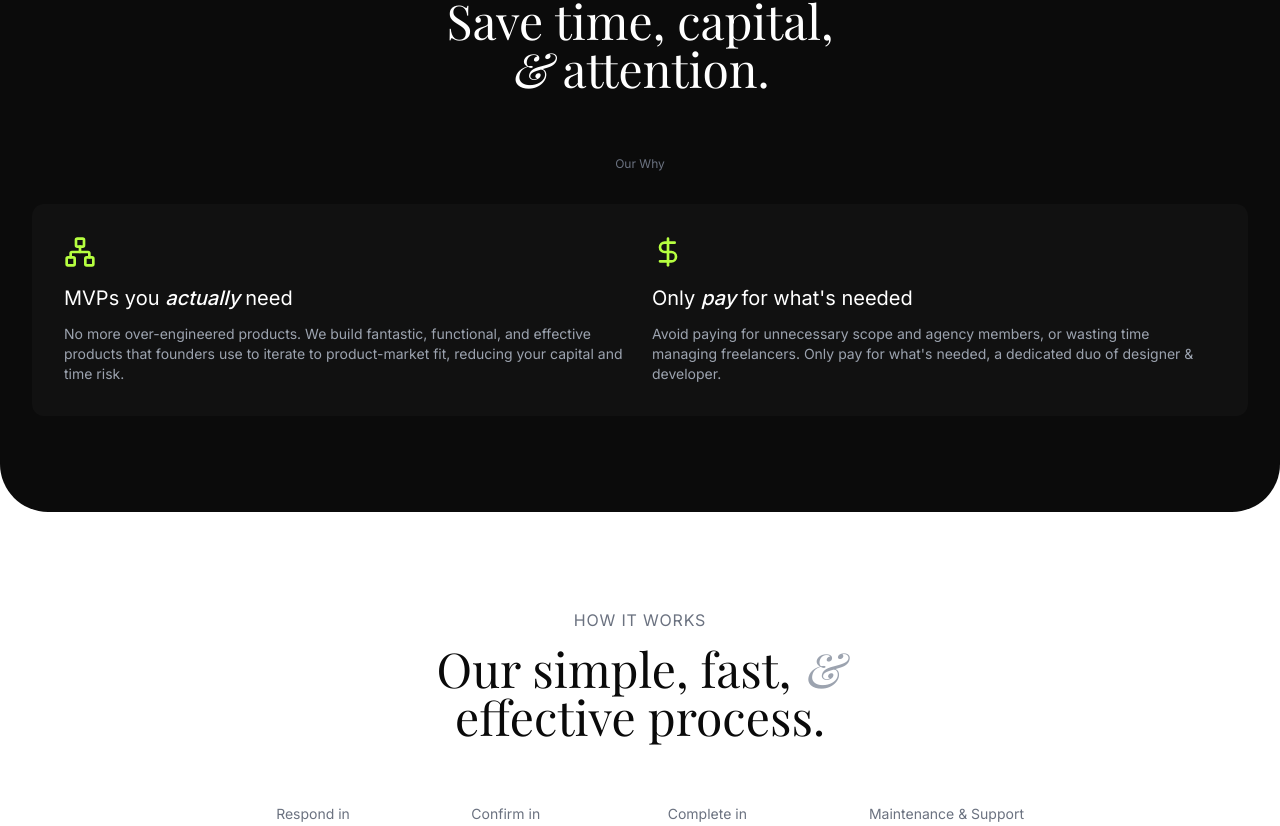
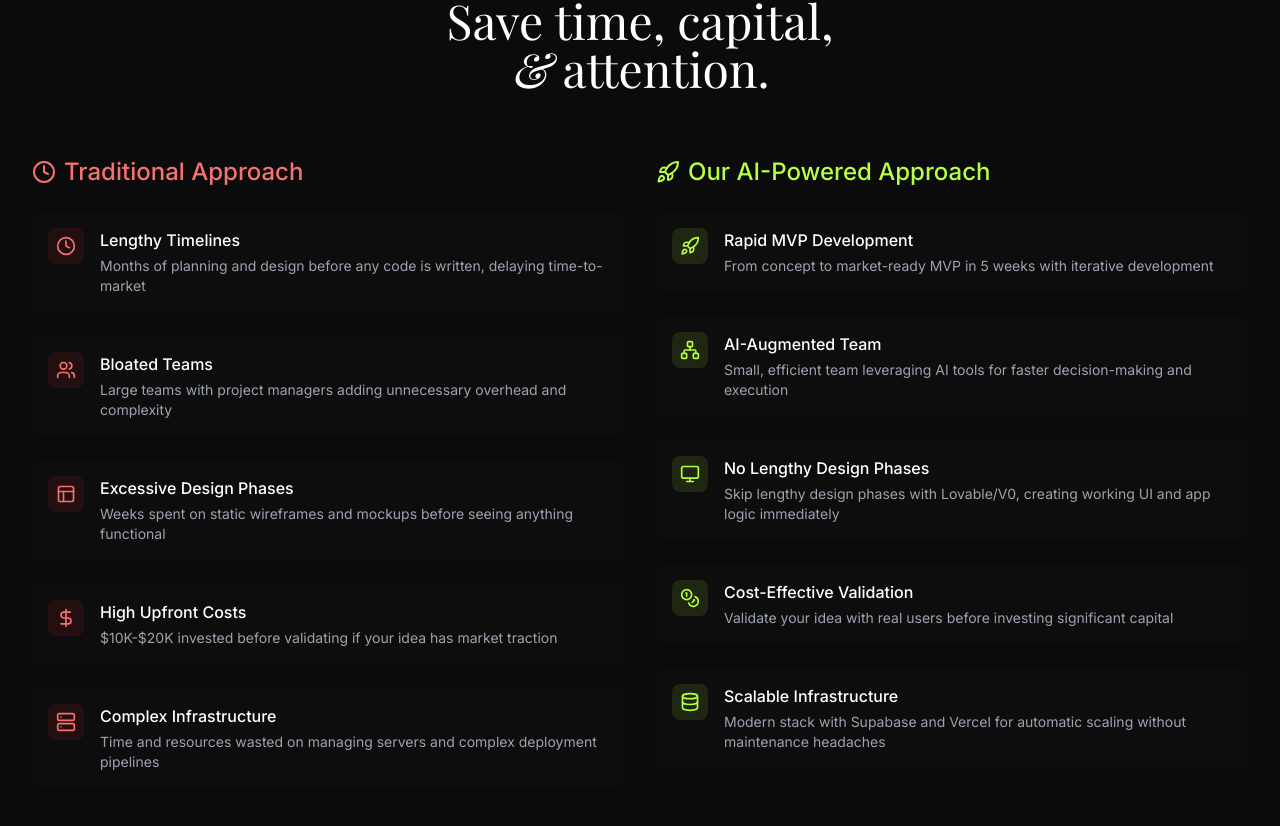
Before and after one commit to samtaxak11/buildrush, a Next.js app: page / in a window 1280 px wide. Shown: the part 3094-3920 px from the top of the page. Built offline with nearby package versions, Linux system fonts and the light colour scheme; a web font is replaced by a local one.

Commit message:
Update Why Us Section with Comparison

```diff
--- a/components/WhyUsSection.tsx
+++ b/components/WhyUsSection.tsx
@@ -1,61 +1,64 @@
 "use client";
 
 import { motion } from "framer-motion";
-import { Check, X, HelpCircle, Network, DollarSign } from "lucide-react";
+import { Clock, Users, Layout, DollarSign, Server, Network, Rocket, Database, Monitor, Coins } from "lucide-react";
 
-const comparisons = [
+const approaches = {
+  traditional: [
     {
-    title: "Freelancers/Hires",
-    features: [
-      { name: "Custom product", value: true },
-      { name: "Expensive (£30k+)", value: false },
-      { name: "Long duration (3+ months)", value: false },
-      { name: "Self-managed process", value: false },
-      { name: "Lack founder/MVP awareness", value: false },
-    ],
+      icon: Clock,
+      title: "Lengthy Timelines",
+      description: "Months of planning and design before any code is written, delaying time-to-market"
     },
     {
-    title: "Agencies",
-    features: [
-      { name: "Custom product", value: true },
-      { name: "Expensive (£40k+)", value: false },
-      { name: "Long duration (3+ months)", value: false },
-      { name: "Intense process", value: false },
-      { name: "Lack MVP awareness", value: false },
-    ],
+      icon: Users,
+      title: "Bloated Teams",
+      description: "Large teams with project managers adding unnecessary overhead and complexity"
     },
     {
-    title: "Simple Suite",
-    features: [
-      { name: "Custom product", value: true },
-      { name: "Great value (£7.5k)", value: true },
-      { name: "Short duration (4-6 weeks)", value: true },
-      { name: "Simple process", value: true },
-      { name: "Founder & MVP awareness", value: true },
-    ],
-    highlighted: true,
+      icon: Layout,
+      title: "Excessive Design Phases",
+      description: "Weeks spent on static wireframes and mockups before seeing anything functional"
     },
     {
-    title: "No-Code",
-    features: [
-      { name: "Limited product", value: false },
-      { name: "Low cost", value: true },
-      { name: "Long duration (3+ months)", value: false },
-      { name: "Difficult process", value: false },
-      { name: "Self Awareness", value: null },
-    ],
+      icon: DollarSign,
+      title: "High Upfront Costs",
+      description: "$10K-$20K invested before validating if your idea has market traction"
     },
     {
-    title: "Technical Co-Founder",
-    features: [
-      { name: "Custom product", value: true },
-      { name: "High cost (50% ownership)", value: false },
-      { name: "Long duration (4+ months)", value: false },
-      { name: "Intense process", value: false },
-      { name: "Self Awareness", value: null },
+      icon: Server,
+      title: "Complex Infrastructure",
+      description: "Time and resources wasted on managing servers and complex deployment pipelines"
+    }
   ],
+  aiPowered: [
+    {
+      icon: Rocket,
+      title: "Rapid MVP Development",
+      description: "From concept to market-ready MVP in 5 weeks with iterative development"
     },
-];
+    {
+      icon: Network,
+      title: "AI-Augmented Team",
+      description: "Small, efficient team leveraging AI tools for faster decision-making and execution"
+    },
+    {
+      icon: Monitor,
+      title: "No Lengthy Design Phases",
+      description: "Skip lengthy design phases with Lovable/V0, creating working UI and app logic immediately"
+    },
+    {
+      icon: Coins,
+      title: "Cost-Effective Validation",
+      description: "Validate your idea with real users before investing significant capital"
+    },
+    {
+      icon: Database,
+      title: "Scalable Infrastructure",
+      description: "Modern stack with Supabase and Vercel for automatic scaling without maintenance headaches"
+    }
+  ]
+};
 
 const benefits = [
   {
@@ -86,63 +89,67 @@ const WhyUsSection = () => {
           </h2>
         </div>
 
-        {/* <div className="grid grid-cols-1 md:grid-cols-2 lg:grid-cols-3 gap-4 mb-12">
-          {comparisons.map((option, index) => (
+        <div className="grid grid-cols-1 md:grid-cols-2 gap-8 mb-16">
+          {/* Traditional Approach */}
+          <div>
+            <h3 className="text-2xl font-medium text-red-400 mb-6 flex items-center">
+              <Clock className="w-6 h-6 mr-2" />
+              Traditional Approach
+            </h3>
+            <div className="space-y-6">
+              {approaches.traditional.map((item, index) => (
                 <motion.div
-              key={option.title}
-              className={`rounded-xl p-6 ${
-                option.highlighted
-                  ? "border border-[#B6FF40] bg-[#0B0B0B]/80"
-                  : "border border-gray-800 bg-[#0B0B0B]/50"
-              }`}
-              initial={{ opacity: 0, y: 20 }}
-              whileInView={{ opacity: 1, y: 0 }}
+                  key={item.title}
+                  className="bg-[#111111]/50 rounded-lg p-4"
+                  initial={{ opacity: 0, x: -20 }}
+                  whileInView={{ opacity: 1, x: 0 }}
                   transition={{ duration: 0.4, delay: index * 0.1 }}
-              viewport={{ once: true, margin: "-50px" }}
+                  viewport={{ once: true }}
                 >
-              <div className="flex items-center mb-6">
-                <h3 className="text-xl text-white font-medium">
-                  {option.title}
-                </h3>
-                {option.highlighted && (
-                  <div className="ml-auto">
-                    <div className="w-8 h-8 rounded-full bg-[#B6FF40] flex items-center justify-center text-[#0B0B0B]">
-                      <Check size={18} />
+                  <div className="flex items-start">
+                    <div className="bg-red-900/20 p-2 rounded-lg mr-4">
+                      <item.icon className="w-5 h-5 text-red-400" />
+                    </div>
+                    <div>
+                      <h4 className="text-white font-medium mb-1">{item.title}</h4>
+                      <p className="text-gray-400 text-sm">{item.description}</p>
                     </div>
                   </div>
-                )}
+                </motion.div>
+              ))}
+            </div>
           </div>
 
-              <ul className="space-y-3">
-                {option.features.map((feature) => (
-                  <li
-                    key={feature.name}
-                    className="flex items-center text-sm"
+          {/* AI-Powered Approach */}
+          <div>
+            <h3 className="text-2xl font-medium text-[#B6FF40] mb-6 flex items-center">
+              <Rocket className="w-6 h-6 mr-2" />
+              Our AI-Powered Approach
+            </h3>
+            <div className="space-y-6">
+              {approaches.aiPowered.map((item, index) => (
+                <motion.div
+                  key={item.title}
+                  className="bg-[#111111]/50 rounded-lg p-4"
+                  initial={{ opacity: 0, x: 20 }}
+                  whileInView={{ opacity: 1, x: 0 }}
+                  transition={{ duration: 0.4, delay: index * 0.1 }}
+                  viewport={{ once: true }}
                 >
-                    {feature.value === true ? (
-                      <Check size={16} className="text-[#B6FF40] mr-2" />
-                    ) : feature.value === false ? (
-                      <X size={16} className="text-gray-500 mr-2" />
-                    ) : (
-                      <HelpCircle size={16} className="text-gray-500 mr-2" />
-                    )}
-                    <span className={feature.value ? "text-white" : "text-gray-500"}>
-                      {feature.name}
-                    </span>
-                  </li>
-                ))}
-              </ul>
-
-              {option.highlighted && (
-                <div className="mt-6 space-y-2">
-                  {Array(5).fill(0).map((_, i) => (
-                    <div key={i} className="h-2 bg-[#111111] rounded-full" />
+                  <div className="flex items-start">
+                    <div className="bg-[#B6FF40]/10 p-2 rounded-lg mr-4">
+                      <item.icon className="w-5 h-5 text-[#B6FF40]" />
+                    </div>
+                    <div>
+                      <h4 className="text-white font-medium mb-1">{item.title}</h4>
+                      <p className="text-gray-400 text-sm">{item.description}</p>
+                    </div>
+                  </div>
+                </motion.div>
               ))}
             </div>
-              )}
-            </motion.div>
-          ))}
-        </div> */}
+          </div>
+        </div>
 
         <div className="text-center text-xs text-gray-500 mb-8">Our Why</div>
 
@@ -158,8 +165,9 @@ const WhyUsSection = () => {
             >
               <benefit.icon className="h-8 w-8 text-[#B6FF40] mb-4" />
               <h3 className="text-xl text-white font-medium mb-3">
-                {/* <span className="font-normal">MVPs you</span> <em>actually</em> <span className="font-normal">need</span> */}
-                <span className="font-normal">{benefit.title1}</span> <em>{benefit.title2}</em> <span className="font-normal">{benefit.title3}</span>
+                <span className="font-normal">{benefit.title1}</span>
+                <em>{benefit.title2}</em>
+                <span className="font-normal">{benefit.title3}</span>
               </h3>
               <p className="text-gray-400 text-sm">
                 {benefit.description}
```
Lines whose indentation alone changed are shown as unchanged.
